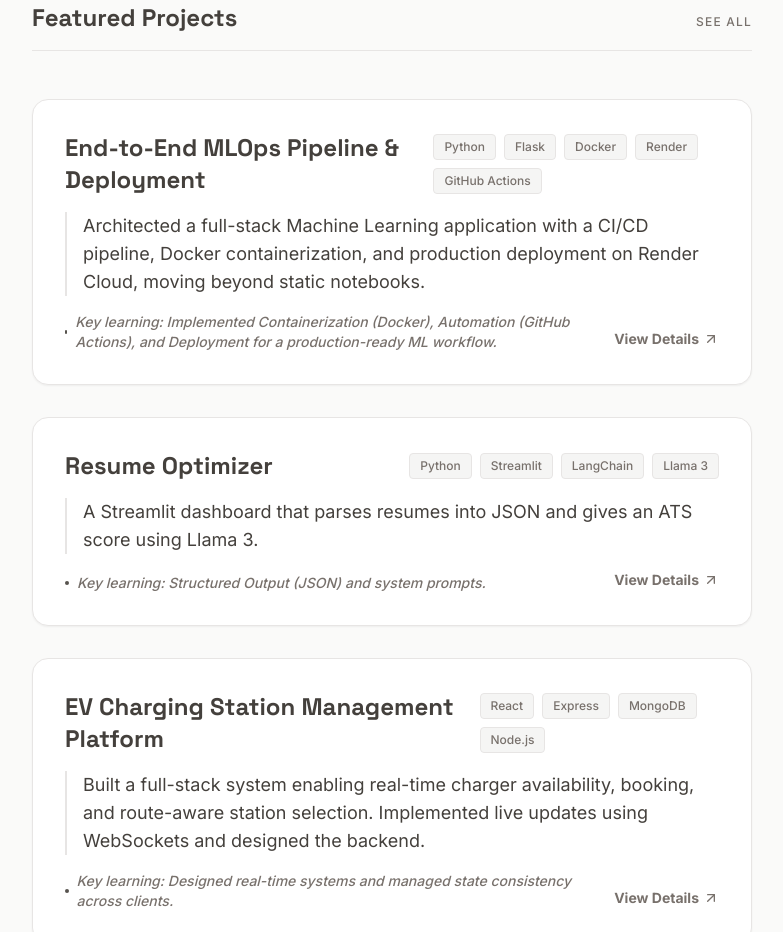
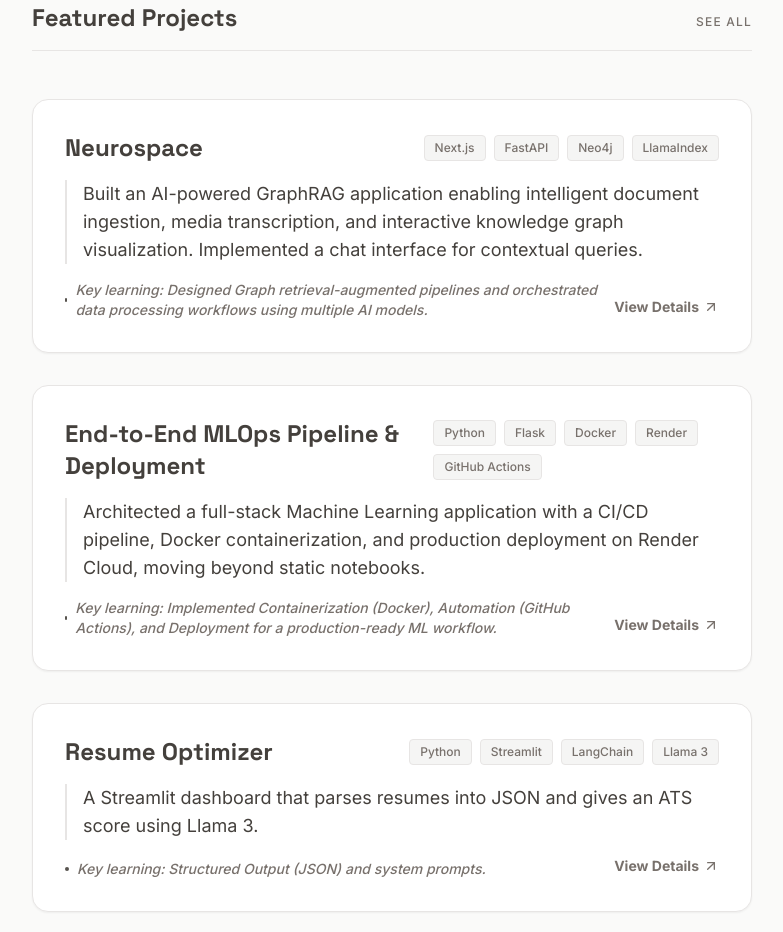
Before and after one commit to Diluksha-Upeka/New-Portfolio-Minimal, a Next.js app: page / in a window 1280 px wide. Shown: the part 2140-3072 px from the top of the page, without its empty margins (248-1031 px from the left). Built offline with nearby package versions, Linux system fonts and the light colour scheme.

Commit message:
Update FeaturedProjects.tsx

```diff
--- a/components/FeaturedProjects.tsx
+++ b/components/FeaturedProjects.tsx
@@ -15,6 +15,16 @@ interface Project {
 }
 
 const projects: Project[] = [
+  {
+    name: "Neurospace",
+    description:
+      "Built an AI-powered GraphRAG application enabling intelligent document ingestion, media transcription, and interactive knowledge graph visualization. Implemented a chat interface for contextual queries.",
+    learning:
+      "Designed Graph retrieval-augmented pipelines and orchestrated data processing workflows using multiple AI models.",
+    tech: ["Next.js", "FastAPI", "Neo4j", "LlamaIndex"],
+    link: "https://github.com/Diluksha-Upeka/Neurospace",
+    image: "/projects/neurospace.png",
+  },
   {
     name: "End-to-End MLOps Pipeline & Deployment",
     description:
```
